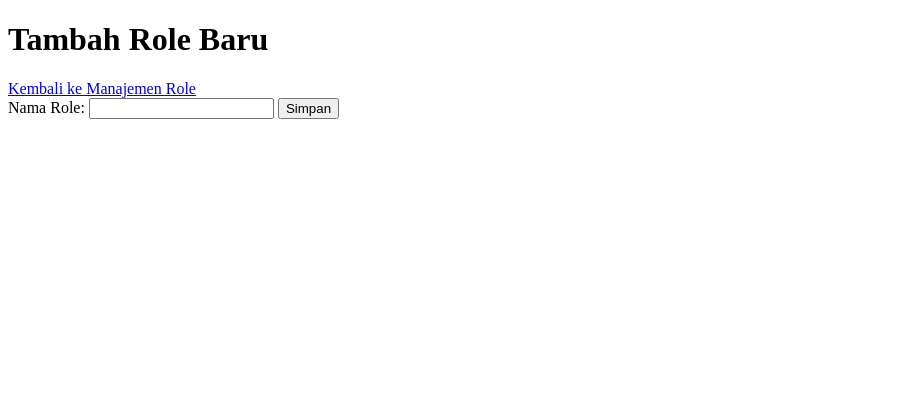
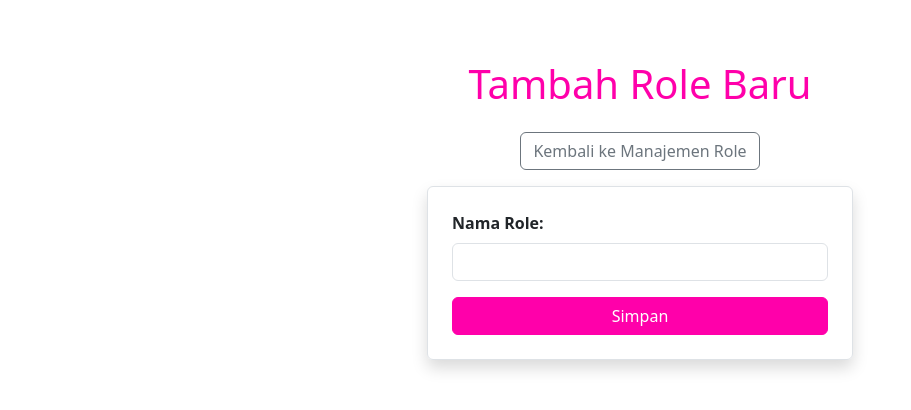
Before and after one commit to ArifbillahKamil/RBAC-Project, a Flask app: template templates/add_role.html in a window 1280 px wide. Shown: the top 410 px of the page, without its empty margins (0-911 px from the left). Run offline with Flask 3, Linux system fonts and the light colour scheme; the template is opened without the code that fills it, so the values that code supplies are empty.

Commit message:
perubahan add role

```diff
--- a/templates/add_role.html
+++ b/templates/add_role.html
@@ -3,14 +3,56 @@
 <head>
   <meta charset="UTF-8" />
   <title>Tambah Role</title>
+  <!-- Bootstrap 5 CSS -->
+  <link href="https://cdn.jsdelivr.net/npm/bootstrap@5.3.3/dist/css/bootstrap.min.css" rel="stylesheet">
+  <style>
+    :root {
+      --primary-color: #ff00aa;
+    }
+
+    .btn-primary {
+      background-color: var(--primary-color);
+      border-color: var(--primary-color);
+    }
+
+    .btn-primary:hover {
+      background-color: #e60098;
+      border-color: #e60098;
+    }
+
+    .custom-header {
+      color: var(--primary-color);
+    }
+
+    .container {
+      max-width: 450px;
+      margin-top: 60px;
+    }
+
+    .form-label {
+      font-weight: 600;
+    }
+  </style>
 </head>
 <body>
-    <h1>Tambah Role Baru</h1>
-    <a href="{{ url_for('main.manage_roles') }}">Kembali ke Manajemen Role</a>
-    <form method="POST">
-      <label>Nama Role:</label>
-      <input type="text" name="name" required />
-      <button type="submit">Simpan</button>
+  <div class="container">
+    <h1 class="text-center custom-header mb-4">Tambah Role Baru</h1>
+    <div class="mb-3 text-center">
+      <a href="{{ url_for('main.manage_roles') }}" class="btn btn-outline-secondary">Kembali ke Manajemen Role</a>
+    </div>
+
+    <form method="POST" class="border p-4 shadow rounded">
+      <div class="mb-3">
+        <label class="form-label">Nama Role:</label>
+        <input type="text" name="name" class="form-control" required />
+      </div>
+      <div class="d-grid">
+        <button type="submit" class="btn btn-primary">Simpan</button>
+      </div>
     </form>
+  </div>
+
+  <!-- Bootstrap 5 JS (opsional) -->
+  <script src="https://cdn.jsdelivr.net/npm/bootstrap@5.3.3/dist/js/bootstrap.bundle.min.js"></script>
 </body>
 </html>
```
Lines whose indentation alone changed are shown as unchanged.
